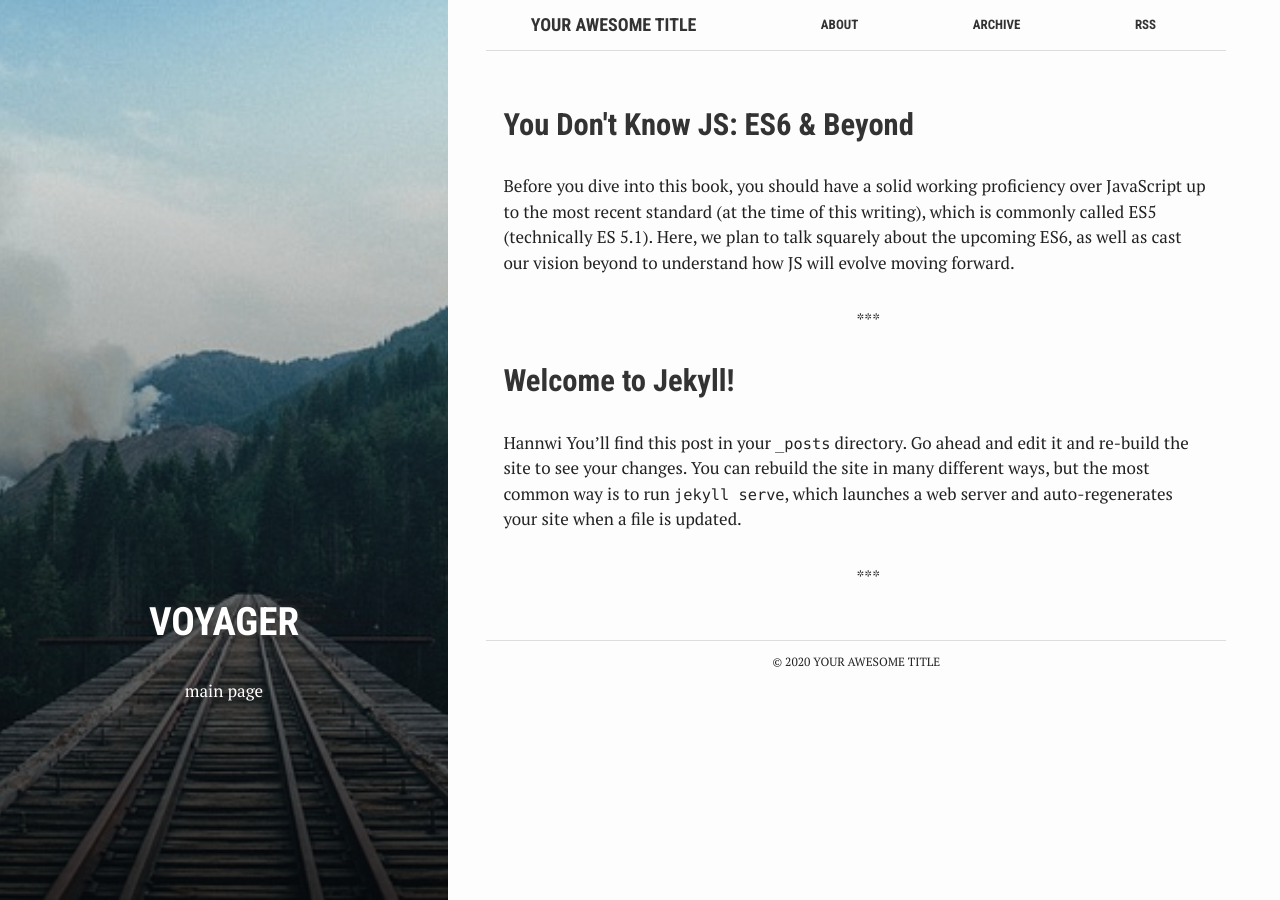
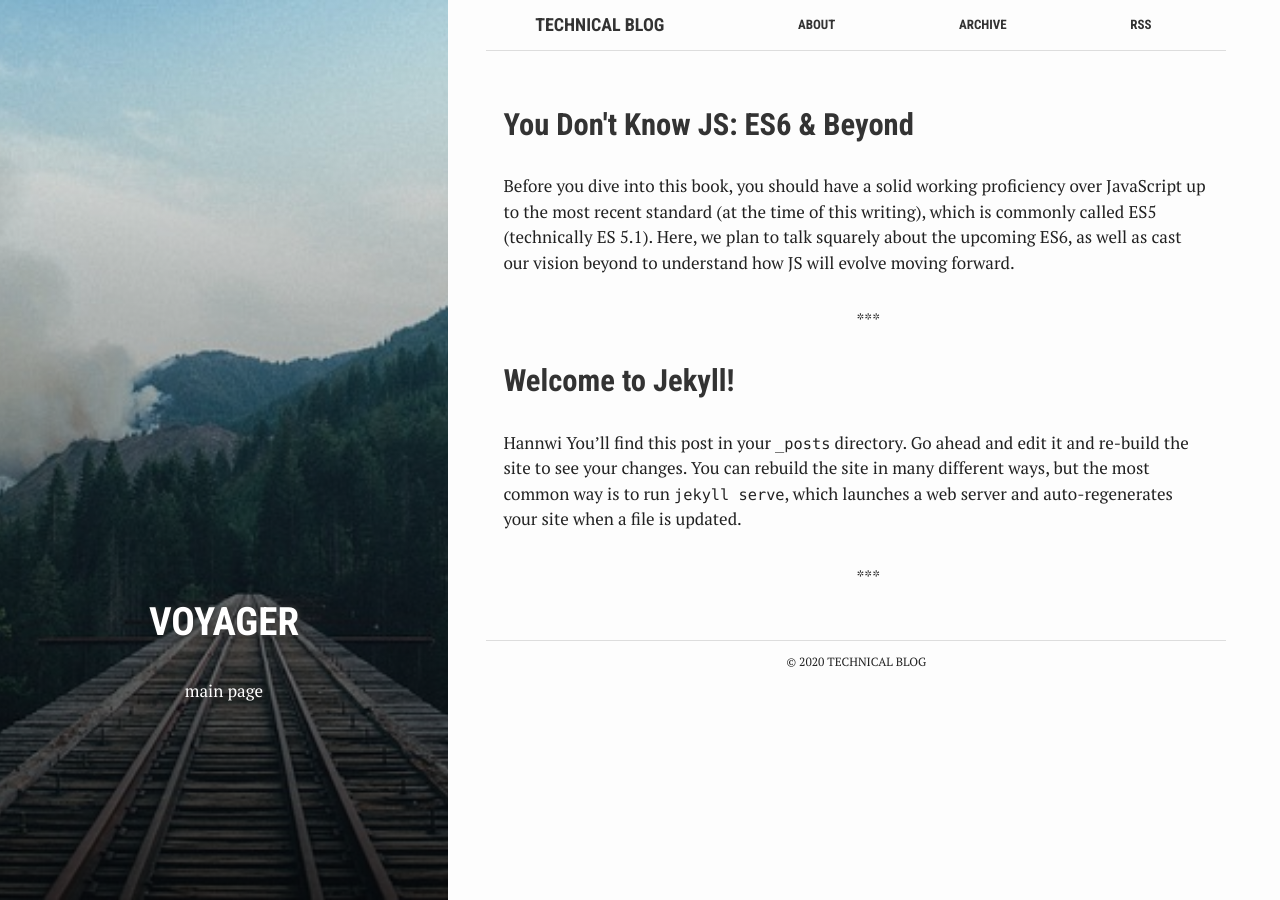
Before and after one commit to hannwi/github.io, a Jekyll site: the page built from index.html, in a window 1280 px wide. Built offline with Jekyll 4.4.1, drawn with Linux system fonts in a browser that asks for light colours.

Commit message:
Update _config.yml

```diff
--- a/_config.yml
+++ b/_config.yml
@@ -6,8 +6,8 @@
 # 'jekyll serve'. If you change this file, please restart the server process.
 
 # Site settings
-title: Your awesome title
-email: your-email@domain.com
+title: Technical Blog
+email: entraiger@korea.ac.kr
 description: > # this means to ignore newlines until "baseurl:"
   Write an awesome description for your new site here. You can edit this
   line in _config.yml. It will appear in your document head meta (for
```
